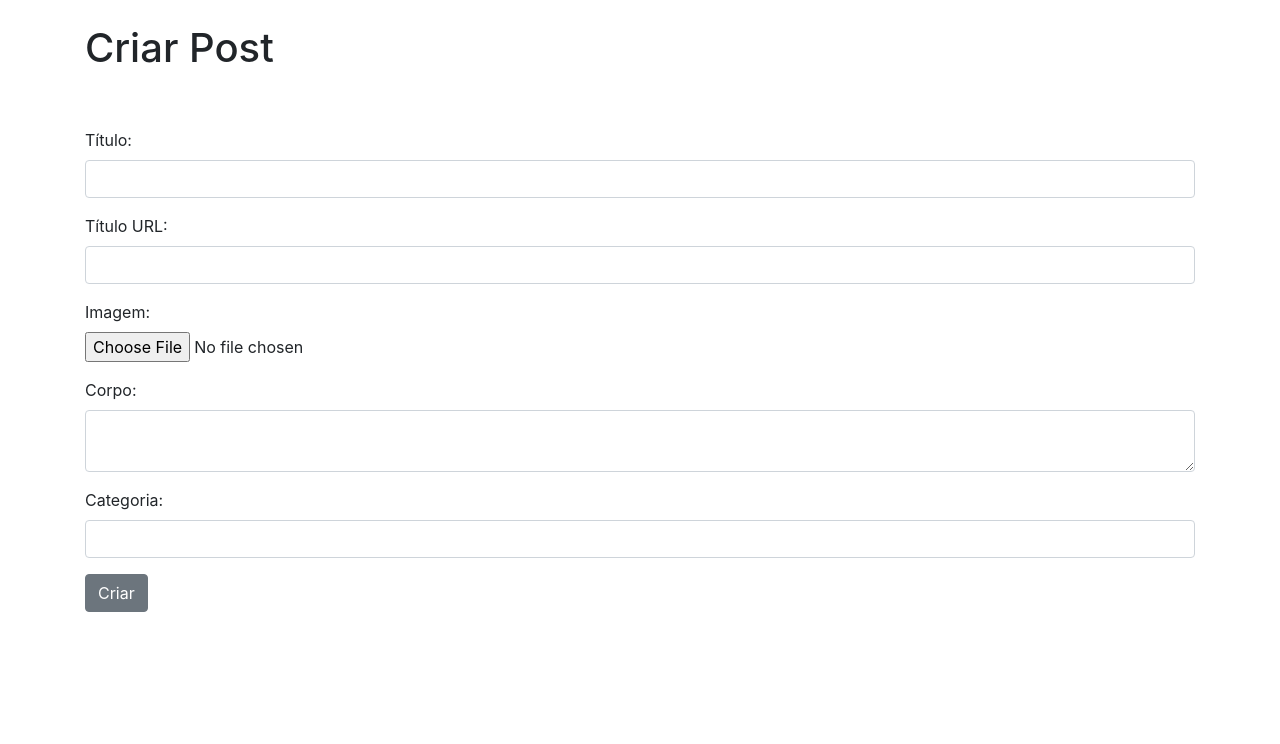
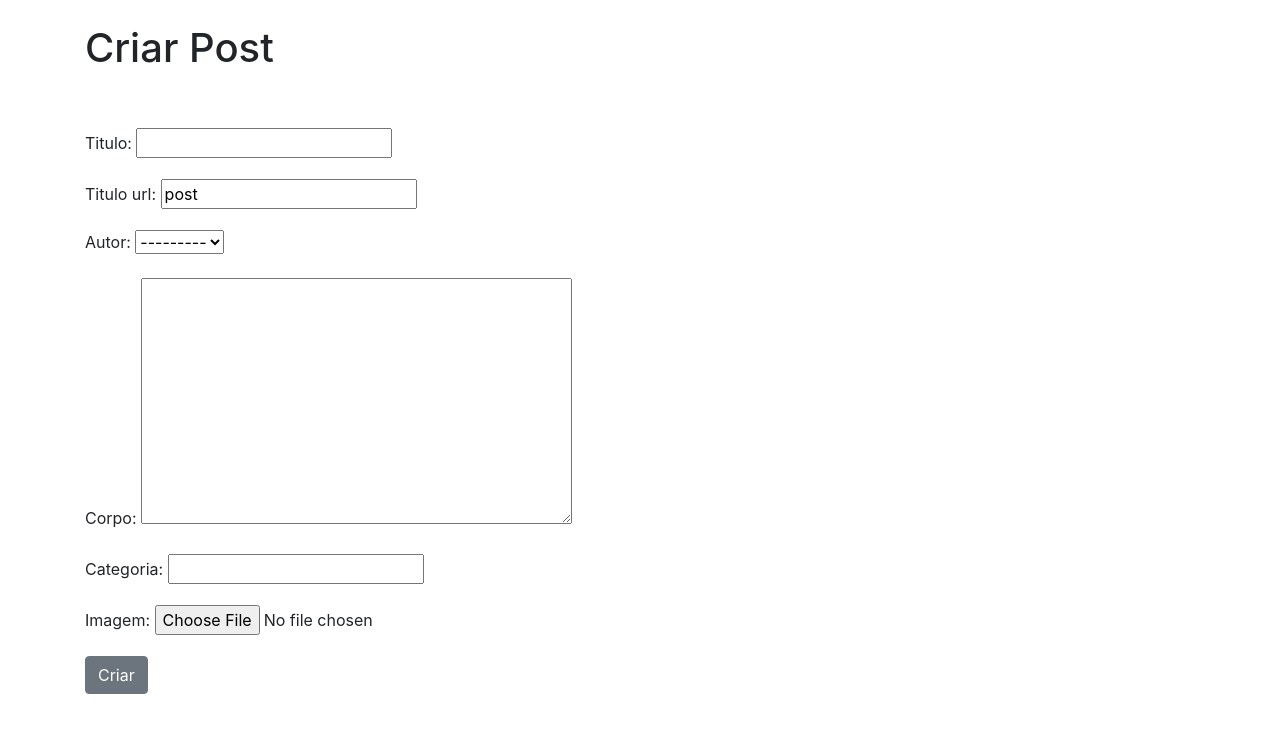
Before and after one commit to MarioLour/blog_final, a Django app: page /post/criar/ in a window 1280 px wide. Shown: the part 56-800 px from the top of the page. Run offline with Django 4.2, Linux system fonts and the light colour scheme; data comes from the database, SQL or seed files in the repository; both versions use the stored data as it was after the commit.

Commit message:
apenas com views funcionais, utilizando um Django form

```diff
--- /dev/null
+++ b/blog/oblog/forms.py
@@ -0,0 +1,7 @@
+from django import forms
+from .models import Post
+
+class PostForm(forms.ModelForm):
+    class Meta:
+        model = Post
+        fields = ['titulo', 'titulo_url','autor', 'corpo', 'categoria', 'imagem']
--- a/blog/oblog/templates/artigo.html
+++ b/blog/oblog/templates/artigo.html
@@ -6,7 +6,7 @@
 {% block content %}
 
 <h1>{{ post.titulo }}</h1>
-<small>By: {{post.autor.first_name}} {{post.autor.last_name}} - {{ post.data_publicada }}</small>
+<small>By: {{ post.autor.first_name }} {{ post.autor.last_name }} - {{ post.data_publicada|date:"d-m-Y" }}</small>
 <small>
     <a href="{% url 'editar' post.pk %}">Editar Post</a>
     <a href="{% url 'excluir' post.pk %}">Excluir Post</a>
@@ -17,7 +17,7 @@
 {% endif %}
 
 <br/><br/>
-{{ post.corpo }}
+{{ post.corpo|safe }}
 
 <h2><small>Comentários</small></h2>
 <br/>
--- a/blog/oblog/templates/criar_artigo.html
+++ b/blog/oblog/templates/criar_artigo.html
@@ -8,26 +8,8 @@
 <br/><br/>
 <form method="post" enctype="multipart/form-data">
     {% csrf_token %}
-    <div class="form-group">
-        <label for="titulo">Título:</label>
-        <input type="text" id="titulo" name="titulo" class="form-control">
-    </div>
-    <div class="form-group">
-        <label for="titulo_url">Título URL:</label>
-        <input type="text" id="titulo_url" name="titulo_url" class="form-control">
-    </div>
-    <div class="form-group">
-        <label for="imagem">Imagem:</label>
-        <input type="file" id="imagem" name="imagem" class="form-control-file">
-    </div>
-    <div class="form-group">
-        <label for="corpo">Corpo:</label>
-        <textarea id="corpo" name="corpo" class="form-control"></textarea>
-    </div>
-    <div class="form-group">
-        <label for="categoria">Categoria:</label>
-        <input type="text" id="categoria" name="categoria" class="form-control">
-    </div>
+    {{ form.as_p }}
+
     <button type="submit" class="btn btn-secondary">Criar</button>
 </form>
 {% endblock %}
--- a/blog/oblog/views.py
+++ b/blog/oblog/views.py
@@ -1,65 +1,44 @@
 from django.shortcuts import render, get_object_or_404, redirect
 from .models import Post
-from django.http import HttpResponse
-
-
-# Criar um post no blog
-
+from .forms import PostForm  # Importe o formulário que será criado
 
 def home(request):
-    posts = Post.objects.all().order_by('-data_publicada')  # Obtém todos os posts ordenados por data de publicação (do mais recente ao mais antigo)
+    posts = Post.objects.all().order_by('-data_publicada')
     return render(request, 'home.html', {'posts': posts})
+
+from django.contrib.auth.models import User
 
 def create_post(request):
     if request.method == 'POST':
-        titulo = request.POST.get('titulo')
-        titulo_url = request.POST.get('titulo_url')
-        autor = request.user  # Supondo que o usuário está autenticado
-        corpo = request.POST.get('corpo')
-        categoria = request.POST.get('categoria')
-        imagem = request.FILES.get('imagem')  # Captura a imagem do formulário
+        form = PostForm(request.POST, request.FILES)
+        if form.is_valid():
+            new_post = form.save(commit=False)
+            new_post.autor = request.user
+            new_post.save()
+            return redirect('Artigo', pk=new_post.pk)
+    else:
+        form = PostForm()
+    return render(request, 'criar_artigo.html', {'form': form})
 
-        new_post = Post.objects.create(
-            titulo=titulo,
-            titulo_url=titulo_url,
-            autor=autor,
-            corpo=corpo,
-            categoria=categoria,
-            imagem=imagem  # Salva a imagem no novo post
-        )
-        return redirect('Artigo', pk=new_post.pk)  # Redireciona para a visualização do novo post
-    return render(request, 'criar_artigo.html')
-
-# Ver o post na própria página dele
 def view_post(request, pk):
     post = get_object_or_404(Post, pk=pk)
-    return render(request, 'artigo.html', {'post': post})
+    return render(request, 'Artigo.html', {'post': post})
 
-# Editar o post tanto na página home quanto na página do post
+
 def edit_post(request, pk):
     post = get_object_or_404(Post, pk=pk)
     if request.method == 'POST':
-        # Extrair os dados do POST
-        titulo = request.POST.get('titulo')
-        corpo = request.POST.get('corpo')
-        categoria = request.POST.get('categoria')
+        form = PostForm(request.POST, request.FILES, instance=post)
+        if form.is_valid():
+            form.save()
+            return redirect('Artigo', pk=pk)
+    else:
+        form = PostForm(instance=post)
+    return render(request, 'editar_artigo.html', {'form': form, 'post': post})
 
-        # Atualizar os dados do post com os novos dados recebidos
-        post.titulo = titulo
-        post.corpo = corpo
-        post.categoria = categoria
-        post.save(update_fields=['titulo', 'corpo', 'categoria'])  # Atualiza apenas os campos necessários
-
-        # Redirecionar para a visualização do post atualizado
-        return redirect('Artigo', pk=post.pk)
-    return render(request, 'editar_artigo.html', {'post': post})
-
-# Deletar o post tanto na página home quanto na página dele
 def delete_post(request, pk):
     post = get_object_or_404(Post, pk=pk)
     if request.method == 'POST':
-        # Deletar o post
         post.delete()
-        # Redirecionar para a página inicial do blog ou outra página desejada
         return redirect('home')
     return render(request, 'excluir_artigo.html', {'post': post})
```
Also changed, not shown: blog/oblog/templates/editar_artigo.html (+1 -10 lines), blog/oblog/templates/excluir_artigo.html (+9 -12 lines), blog/oblog/templates/home.html (+7 -4 lines), blog/db.sqlite3.
